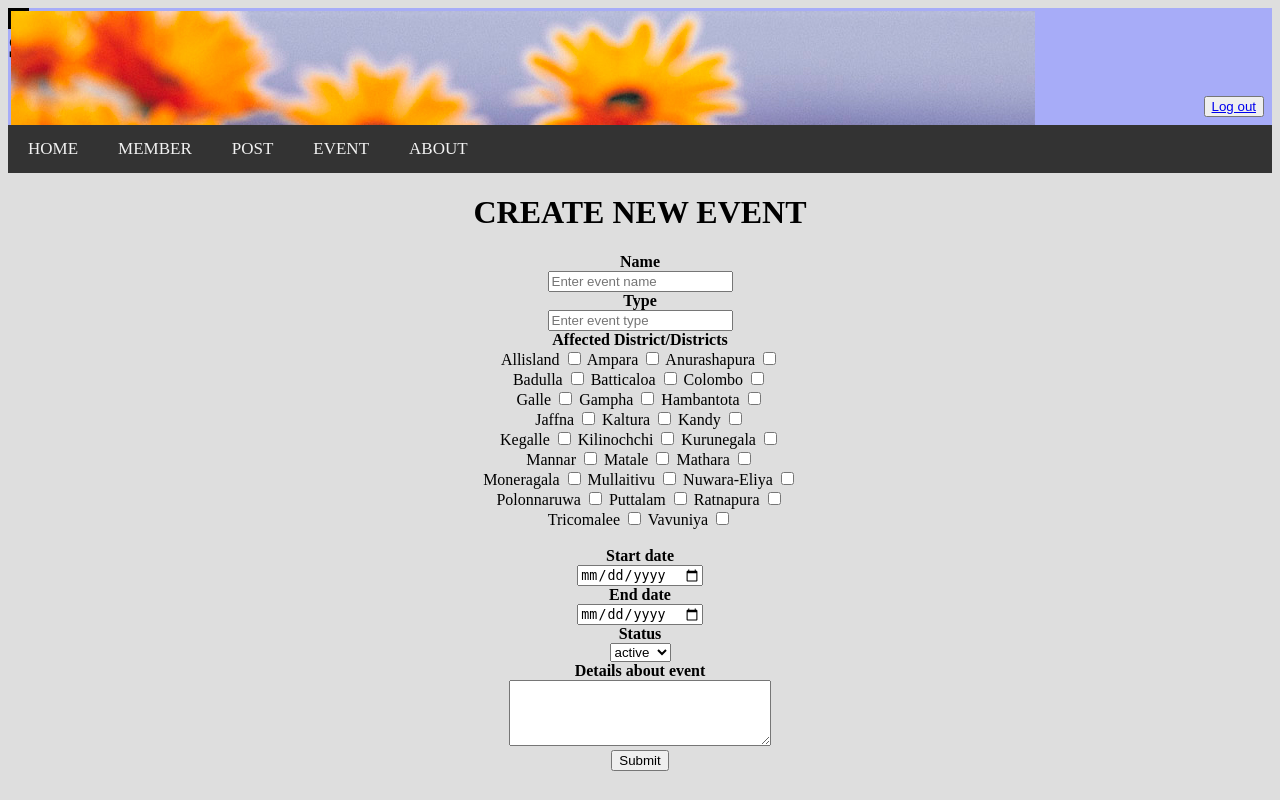
After one commit to salus-project/StaffSite, a PHP site: page /create_event.php in a window 1280 px wide. The commit adds this page. Run offline with PHP 8.4, Linux system fonts and the light colour scheme; the visitor is signed in with stand-in values (Sample User, id 1); data that the repository does not hold is empty.

Commit message:
Add files via upload

```diff
--- /dev/null
+++ b/create_event.php
@@ -0,0 +1,113 @@
+<?php
+    session_start();
+    require 'dbconfi/confi.php';
+?>
+
+<?php require "header.php" ?>
+
+<!DOCTYPE html>
+<html>
+    <head>
+        <title> Create new event</title>
+        <link rel="stylesheet" href="css_codes/style.css">
+    </head>
+
+    <body style="background-color: #dedede">
+
+        <center>
+            <h1> CREATE NEW EVENT </h1>
+
+            <div class="div1">
+            <form  class="form_box" action="create_event.php" method="POST">
+
+                <label class="label" style="font-weight:bolder;">Name </label><br>
+                <input name = "name" type="text" class="input_box" placeholder="Enter event name"/><br>
+
+                <label class="label" style="font-weight:bolder;">Type </label><br>
+                <input name = "type" type="text" class="input_box" placeholder="Enter event type"/><br>
+
+
+                <label class="label"  style="font-weight:bolder;">Affected District/Districts </label><br>
+                    Allisland  <input type="checkbox" name="district[]" value='AllDistricts'>
+                    Ampara  <input type="checkbox" name="district[]" value='Ampara'>
+                    Anurashapura  <input type="checkbox" name="district[]" value='Anurashapura'><br/>
+                    Badulla   <input type="checkbox" name="district[]" value='Badulla'>
+                    Batticaloa  <input type="checkbox" name="district[]" value='Batticaloa'>
+                    Colombo <input type="checkbox" name="district[]" value='Colombo'><br/>
+                    Galle  <input type="checkbox" name="district[]" value='Galle'>
+                    Gampha <input type="checkbox" name="district[]" value='Gampha'>
+                    Hambantota  <input type="checkbox" name="district[]" value='Hambatota'><br/>
+                    Jaffna   <input type="checkbox" name="district[]" value='Jaffna'>
+                    Kaltura  <input type="checkbox" name="district[]" value='Kaltura'>
+                    Kandy  <input type="checkbox" name="district[]" value='Kandy'><br/>
+                    Kegalle <input type="checkbox" name="district[]" value='Kegalle'>
+                    Kilinochchi  <input type="checkbox" name="district[]" value='Kilinochchi'>
+                    Kurunegala <input type="checkbox" name="district[]"  value='Kurunegala'><br/>
+                    Mannar  <input type="checkbox" name="district[]"  value='Mannar'>
+                    Matale <input type="checkbox" name="district[]"  value='Matale'>
+                    Mathara  <input type="checkbox" name="district[]"  value='Mathara'><br/>
+                    Moneragala <input type="checkbox" name="district[]"  value='Moneragala'>
+                    Mullaitivu  <input type="checkbox" name="district[]"  value='Mullaitivu'>
+                    Nuwara-Eliya <input type="checkbox" name="district[]"  value='Nuwara-Eliya'><br/>
+                    Polonnaruwa    <input type="checkbox" name="district[]"  value='Polonnaruwa'>
+                    Puttalam  <input type="checkbox" name="district[]"  value='Puttalam'>
+                    Ratnapura   <input type="checkbox" name="district[]"  value='Ratnapura'><br/>
+                    Tricomalee  <input type="checkbox" name="district[]"  value='Tricomalee'>
+                    Vavuniya   <input type="checkbox" name="district[]"  value='Vavuniya'><br/><br/>
+
+                <label class="label" style="font-weight:bolder;">Start date </label><br>
+                <input name = "start_date" type="date" class="input_box" /><br>
+
+                <label class="label" style="font-weight:bolder;">End date </label><br>
+                <input name = "end_date" type="date" class="input_box" /><br>
+
+                <label class="label"  style="font-weight:bolder;">Status </label><br>
+                <select id="status" name="status" class="input_box">
+                    <option value="active">active</option>
+                    <option value="closed">closed</option>
+                </select>
+                <br/>
+                <label class="label" style="font-weight:bolder;">Details about event</label><br>
+                <textarea cols="30" rows="4"  class="input_box" name="detail" id="detail"></textarea><br>
+
+                <input name="submit_button" type="submit"  value="Submit"  class="submit_button"><br>
+
+            </form>
+
+
+            </div>
+        <center>
+    </body>
+</html>
+
+<?php
+    if (isset($_POST['submit_button'])){
+        $name=$_POST['name'];
+        $type = $_POST['type'];
+        $affected_districts="not_selected";
+        if( ! empty( $_POST['district'] )){
+            $values = $_POST['district'];
+            $affected_districts = implode(",", $values);
+        }
+        $start_date = $_POST['start_date'];
+        $end_date = $_POST['end_date'];
+        $status = $_POST['status'];
+        $detail = $_POST['detail'];
+
+        if(!isset($_POST['end_date'])){
+            $query="INSERT INTO disaster_events(name, type, affected_districts, start_date,end_date, status, detail) VALUES ('$name','$type','$affected_districts','$start_date','$end_date','$status','$detail')";
+        }else{
+            $query="INSERT INTO disaster_events(name, type, affected_districts, start_date, status, detail) VALUES ('$name','$type','$affected_districts','$start_date','$status','$detail')";
+
+        }
+        $query_run= mysqli_query($con,$query);
+        if($query_run){
+            header('location:event.php');
+            echo '<script type="text/javascript"> alert ("Data Uploaded") </script>';
+        }
+        else{
+            echo '<script type="text/javascript"> alert ("Data not Uploaded") </script>';
+        }
+
+    }
+?>
--- a/header.php
+++ b/header.php
@@ -8,6 +8,7 @@
     <body>
 
         <div class="titlebar">
+
             <div class="coverphoto">
                 <img src="Profiles/199872641943.jpg" alt=<?php echo "Your profile picture";?> class="profile_pic">
             </div>
--- a/insert.php
+++ b/insert.php
@@ -21,12 +21,14 @@
     $nic = $_POST["nic"];
     $address = $_POST["address"];
     $district = $_POST["district"];
+    $village = $_POST["village"];
+    $street = $_POST["street"];
     $occupation = $_POST["occupation"];
     $phone_number = $_POST["phone_number"];
     $email_address = $_POST["email_address"];
 
-    $sql = "INSERT INTO civilian_detail (password, first_name, last_name, gender, NIC_num, address, district, Occupation, phone_num, email)
-    VALUES ('$password', '$first_name', '$last_name', '$gender', '$nic', '$address', '$district', '$occupation', '$phone_number', '$email_address')";
+    $sql = "INSERT INTO civilian_detail (password, first_name, last_name, gender, NIC_num, address, district,village,street, Occupation, phone_num, email)
+    VALUES ('$password', '$first_name', '$last_name', '$gender', '$nic', '$address', '$district', '$village','$street','$occupation', '$phone_number', '$email_address')";
 
     if (!mysqli_query($conn,$sql)) {
         echo "New record is not inserted";
```
Also changed, not shown: event.php (added, +40 -0 lines), form.php (+52 -3 lines), view_event.php (added, +94 -0 lines).
